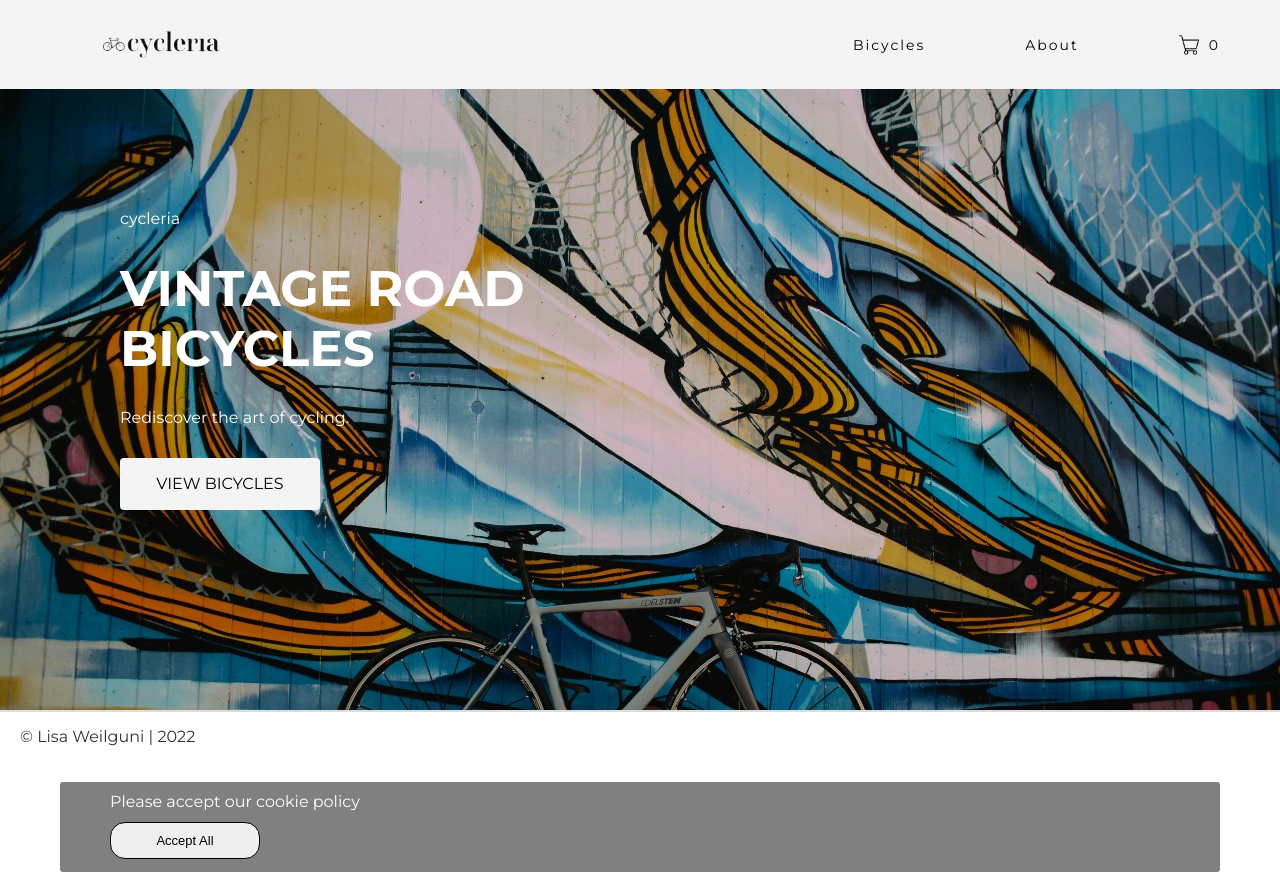
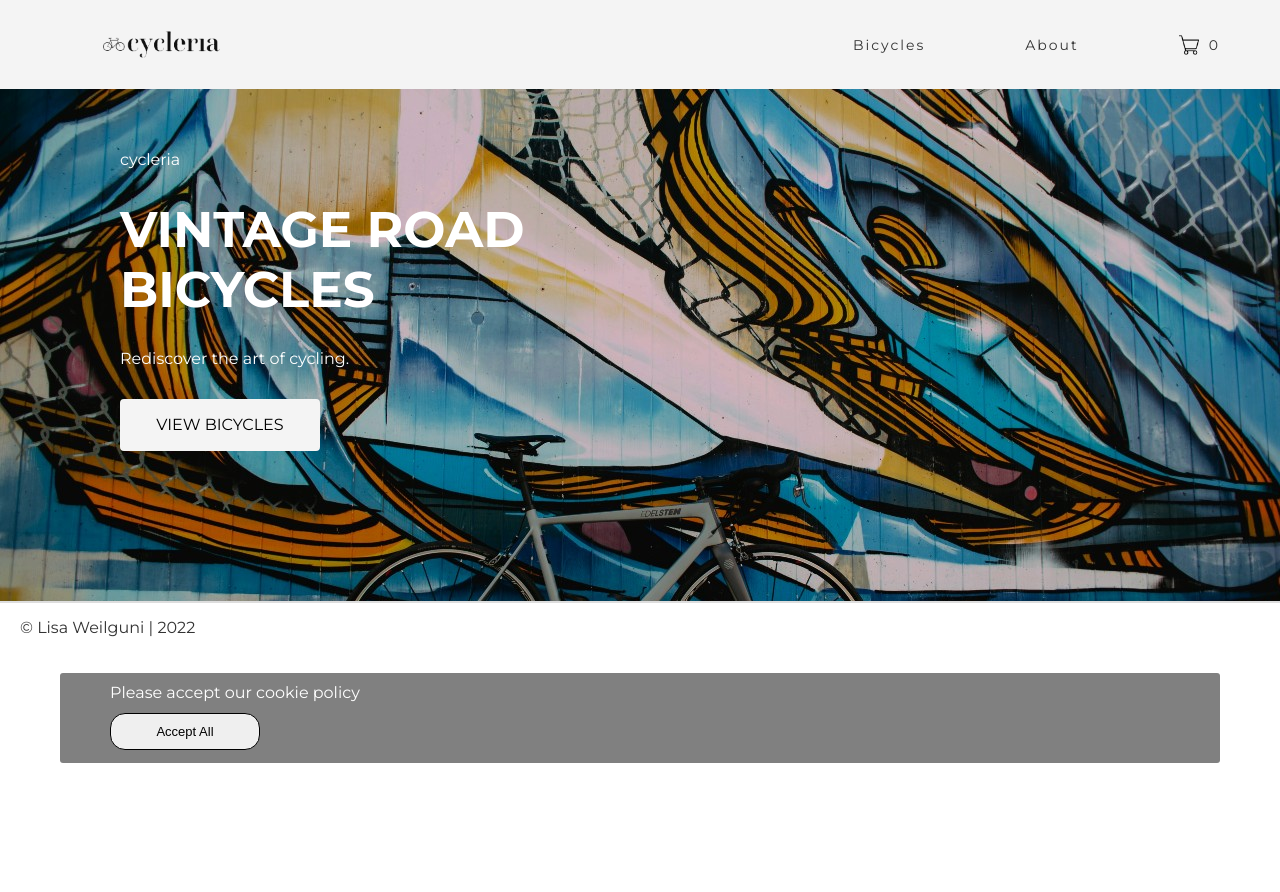
Before and after one commit to lisaweilguni/next-js-ecommerce-store, a Next.js app: page / in a window 1280 px wide. After the commit the page ends 800 px from the top, so only its background shows below. Built offline with nearby package versions, Linux system fonts and the light colour scheme; a web font is replaced by a local one.

Commit message:
Add meta decriptions

```diff
--- a/components/Header.js
+++ b/components/Header.js
@@ -8,6 +8,9 @@ const headerStyles = css`
   background-color: #f4f4f4;
   padding: 20px;
   font-size: 14px;
+  position: fixed;
+  width: 100%;
+  z-index: 1;
 
   a {
     text-decoration: none;
@@ -32,9 +35,11 @@ const navStyles = css`
 const linkHeaderStyles = css`
   -webkit-transition: 0.2s ease-in-out;
   transition: 0.2s ease-in-out;
+  color: #333333;
 
   &:hover {
-    font-weight: bold;
+    color: #e7612e;
+    cursor: pointer;
   }
 `;
 
@@ -73,11 +78,13 @@ export default function Header(props) {
         <div css={navStyles}>
           <div css={linkHeaderStyles}>
             <Link href="/products" data-test-id="products-link">
-              Bicycles
+              <span css={linkHeaderStyles}>Bicycles</span>
             </Link>
           </div>
-          <div css={linkHeaderStyles}>
-            <Link href="/about">About</Link>
+          <div>
+            <Link href="/about">
+              <span css={linkHeaderStyles}>About</span>
+            </Link>
           </div>
           <Link href="/cart">
             <a data-test-id="cart-link">
@@ -88,7 +95,11 @@ export default function Header(props) {
                   width="20"
                   height="20"
                 />
-                <span id="cart-total-quantity" data-test-id="cart-count">
+                <span
+                  id="cart-total-quantity"
+                  data-test-id="cart-count"
+                  css={linkHeaderStyles}
+                >
                   {props.cart ? cartValueCount : 0}
                 </span>
               </div>
--- a/pages/about.tsx
+++ b/pages/about.tsx
@@ -2,7 +2,7 @@ import { css } from '@emotion/react';
 import Head from 'next/head';
 
 const mainStyles = css`
-  padding: 20px 100px;
+  padding: 120px 100px;
   margin-left: 10px;
 `;
 
--- a/pages/index.tsx
+++ b/pages/index.tsx
@@ -1,5 +1,6 @@
 import { css } from '@emotion/react';
 import Head from 'next/head';
+import Link from 'next/link';
 
 const heroPageLayoutStyles = css`
   display: flex;
@@ -7,14 +8,15 @@ const heroPageLayoutStyles = css`
   z-index: 2;
   background-color: grey;
   background-image: url(wall3.jpeg);
+  background-size: cover;
 `;
 
 const titleSectionStyles = css`
   display: flex;
   flex-direction: column;
-  padding: 20px 50px 200px;
+  padding: 20px 50px 150px;
   gap: 30px;
-  margin-top: 100px;
+  margin-top: 130px;
   margin-left: 70px;
   color: white;
 
@@ -55,7 +57,7 @@ export default function Home() {
     <div>
       <Head>
         <title>Vintage Road Bicycles</title>
-        <meta name="description" content="Overview of the store" />
+        <meta name="welcome" content="Welcome to cycleria" />
       </Head>
 
       <div css={heroPageLayoutStyles}>
@@ -65,7 +67,9 @@ export default function Home() {
             Vintage Road <br /> Bicycles
           </h1>
           <div>Rediscover the art of cycling.</div>
-          <a>View Bicycles</a>
+          <Link href="/products">
+            <a>View Bicycles</a>
+          </Link>
         </div>
       </div>
     </div>
--- a/pages/thankyou.js
+++ b/pages/thankyou.js
@@ -2,7 +2,7 @@ import { css } from '@emotion/react';
 import Head from 'next/head';
 
 const thankYouPageStyles = css`
-  padding: 20px 100px;
+  padding: 120px 100px;
   margin-left: 10px;
 `;
 
```
Also changed, not shown: pages/cart.js (+6 -5 lines), pages/checkout.js (+12 -9 lines), pages/products/[productId].tsx (+3 -6 lines), pages/products/index.tsx (+3 -5 lines).
